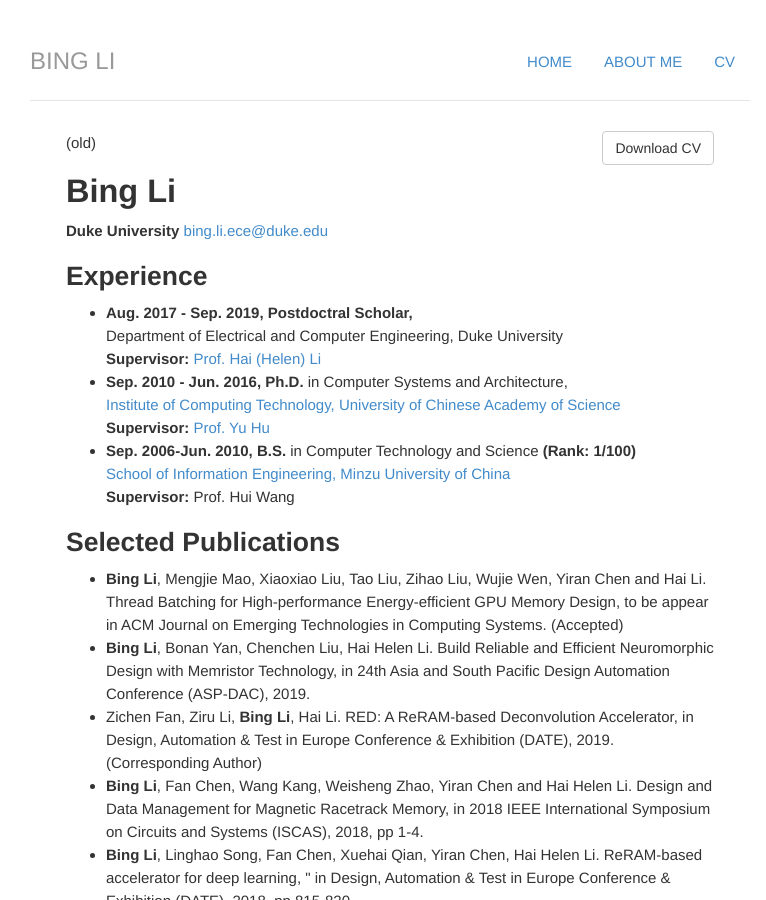
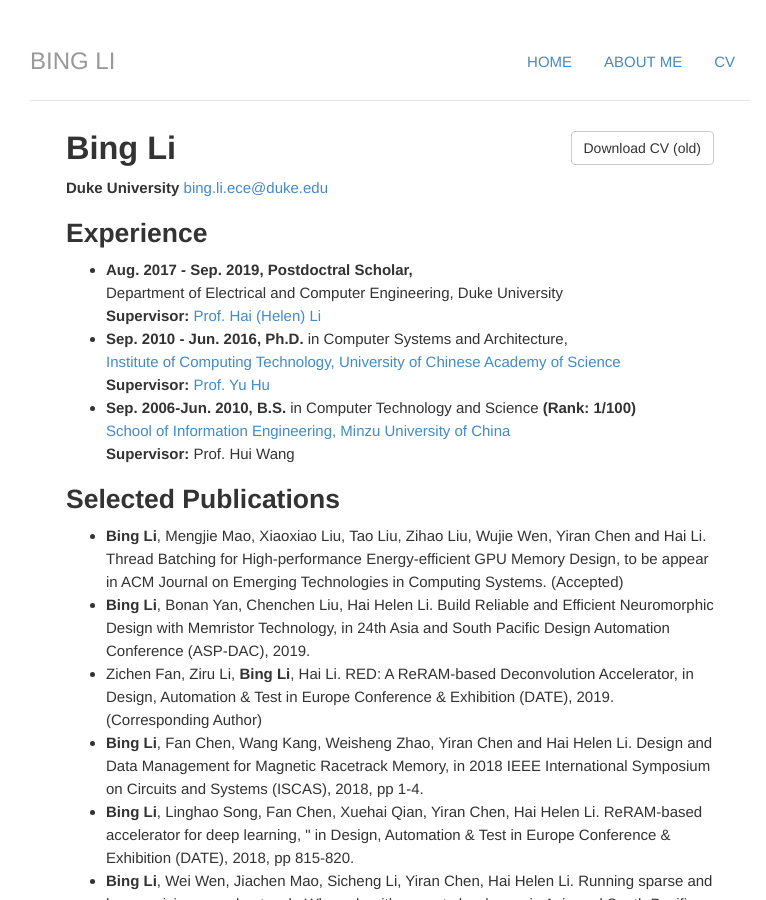
Before and after one commit to libingict/libingict.github.io, a Jekyll site: the page built from cv/index.html, in a window 1280 px wide and 900 px high. Shown: the whole window, without its empty margins (250-1016 px from the left). Built offline with Jekyll 4.4.1, drawn with Linux system fonts in a browser that asks for light colours; nearby versions of some CDN libraries; library files that are not in the unit come from our copies; a script that is not in the unit is left out.

Commit message:
Update index.html

```diff
--- a/cv/index.html
+++ b/cv/index.html
@@ -3,7 +3,7 @@ layout: default
 title: Bing Li Homepage
 ---
 <div class="cv">
-	<a href="/files/1_Bing Li-CV-Eng.pdf" class="btn btn-default pull-right" title="Download CV as PDF">Download CV</a>(old)
+	<a href="/files/1_Bing Li-CV-Eng.pdf" class="btn btn-default pull-right" title="Download CV as PDF">Download CV (old)</a>
 				<h1>Bing Li</h1>
 				<address>
 				<strong>Duke University</strong>
@@ -69,6 +69,7 @@ title: Bing Li Homepage
 				</li>
 			</ul>
 			<h2>Talks and Presentations</h2>
+			<ul>
 				<li>
 					<b>Jun., 2019</b> Talk in DAC, Las Vegas, US
 				</li>
@@ -90,6 +91,7 @@ title: Bing Li Homepage
 				<li>
 					<b>Dec., 2013</b> Talk in PRDC, Vancouver, Canada
 				</li>
+			</ul>
 			<h2>Patents</h2>
 			<ul>
 				<li>Writing acceleration method and system for phase change memory. (CN201410064466)</li>
```
